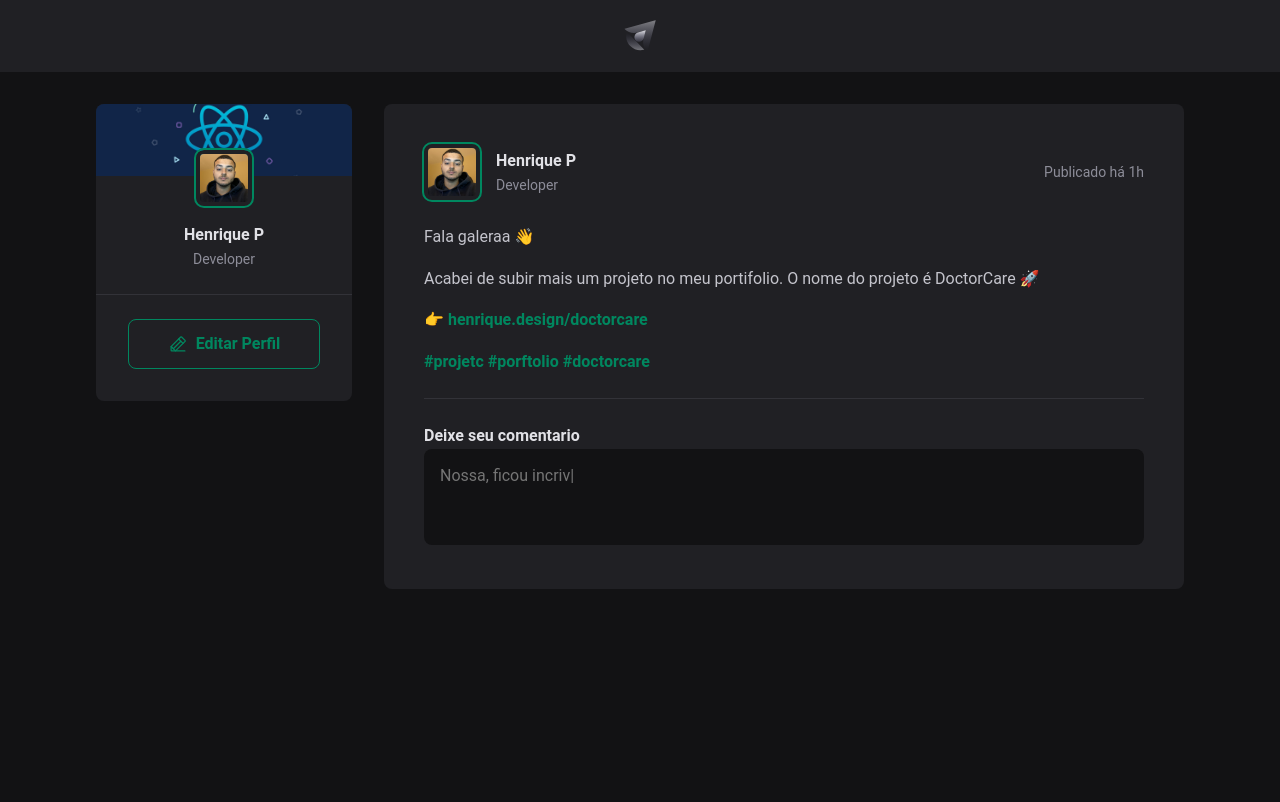
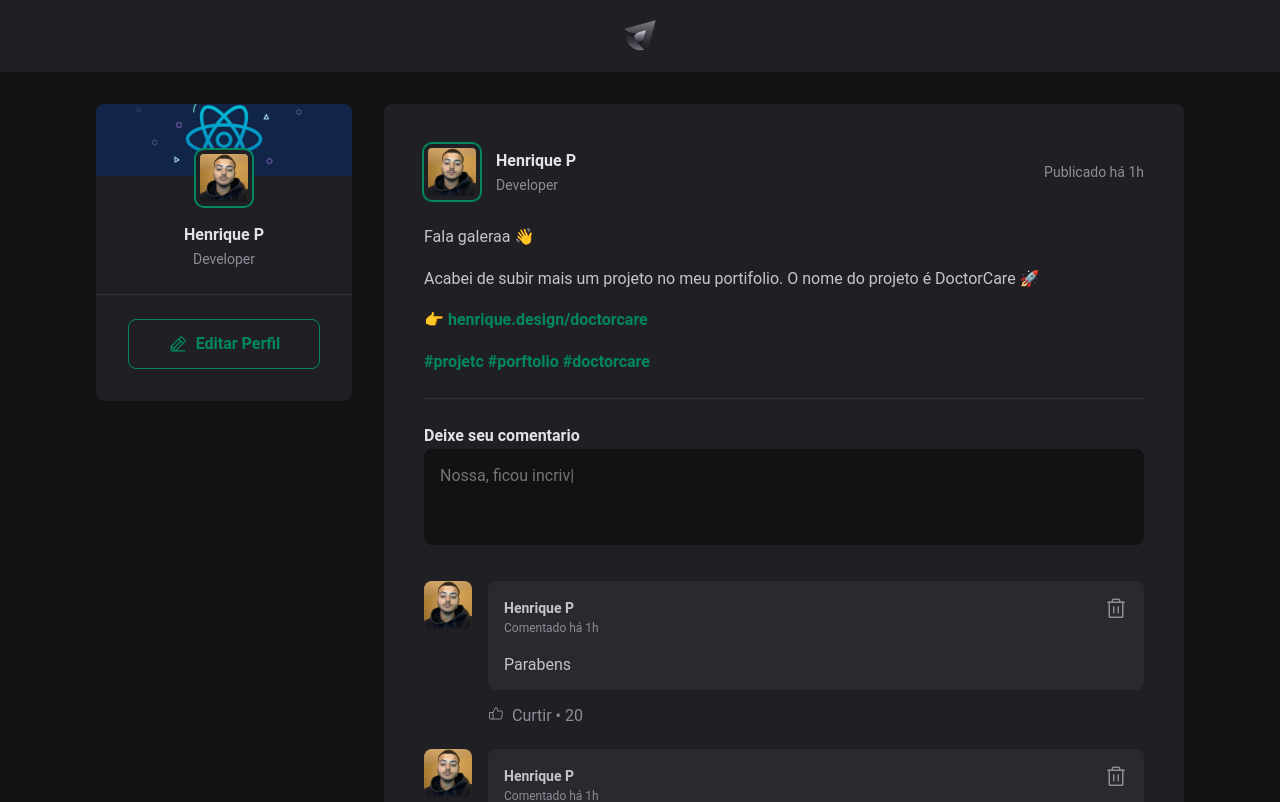
Before and after one commit to Zilla3k/QuickTweet, a React (Vite) app: page / in a window 1280 px wide. Shown: the top 802 px of the page. Built offline with nearby package versions, Linux system fonts and the light colour scheme.

Commit message:
comentarios de usuarios

```diff
--- /dev/null
+++ b/src/components/Comment/Comment.jsx
@@ -0,0 +1,39 @@
+import styles from './Comment.module.css';
+import { ThumbsUp, Trash } from 'phosphor-react';
+
+import profile from '../../assets/img/profile.png';
+
+export function Comment() {
+  return (
+    <div className={styles.comment}>
+      <img className={styles.avatarComment} src={profile} />
+
+      <div className={styles.boxComment}>
+        <div className={styles.commentContent}>
+          <header>
+            <div className={styles.authorComment}>
+              <strong>Henrique P</strong>
+              <time
+                title="16 de Fevereiro às 21h"
+                dateTime="2023-02-16 21:21:04"
+              >
+                Comentado há 1h
+              </time>
+            </div>
+            <button title="Deletar comentario">
+              <Trash size={24} />
+            </button>
+          </header>
+          <p>Parabens</p>
+        </div>
+
+        <footer>
+          <button>
+            <ThumbsUp />
+            Curtir <span>20</span>
+          </button>
+        </footer>
+      </div>
+    </div>
+  );
+}
--- /dev/null
+++ b/src/components/Comment/Comment.module.css
@@ -0,0 +1,90 @@
+.comment{
+  margin-top: 1.5rem;
+  display: flex;
+  gap: 1rem;
+}
+
+
+.avatarComment {
+  width: 3rem;
+  height: 3rem;
+  border-radius: 8px;
+}
+
+.boxComment{
+  flex: 1;
+}
+
+.commentContent{
+  background-color: var(--gray-700);
+  border-radius: 8px;
+  padding: 1rem;
+}
+
+.commentContent header{
+  display: flex;
+  align-self:flex-start;
+  justify-content: space-between;
+}
+
+.authorComment strong{
+  display: block;
+  font-size: .875rem;
+  line-height: 1.6;
+}
+
+.authorComment time{
+  display: block;
+  font-size: .75rem;
+  line-height: 1.6;
+  color: var(--gray-400);
+}
+
+.commentContent header button{
+  background-color: transparent;
+  border: 0;
+  color: var(--gray-400);
+  cursor: pointer;
+  line-height: 0;
+  border-radius: 4px;
+  /* para alterar o widht e o height
+  alterar o size do icone no Comment.jsx */
+  height: 24px;
+  width: 24px;
+}
+
+.commentContent header button:hover{
+  color: var(--red-500);
+}
+
+.commentContent p{
+  margin-top: 1rem;
+  color: var(--gray-300);
+}
+
+.boxComment footer{
+  margin-top: 1rem;
+}
+
+.boxComment footer button{
+  background-color: transparent;
+  border: 0;
+  color: var(--gray-400);
+  cursor: pointer;
+  display: flex;
+  align-content: center;
+  border-radius: 2px;
+}
+
+.boxComment footer svg:hover{
+  color: var(--green-300);
+}
+
+.boxComment footer svg{
+  margin-right: .5rem;
+}
+.boxComment footer button span::before{
+  content:'\2022';
+  padding: 0 .25rem;
+
+}
--- a/src/components/Post/Post.jsx
+++ b/src/components/Post/Post.jsx
@@ -1,4 +1,5 @@
 import styles from './Post.module.css';
+import { Comment } from '../Comment/Comment';
 
 import profile from '../../assets/img/profile.png';
 
@@ -44,6 +45,12 @@ export function Post() {
           <button type="submit">Comentar</button>
         </div>
       </form>
+
+      <div className={styles.commentList}>
+        <Comment />
+        <Comment />
+        <Comment />
+      </div>
     </article>
   );
 }
--- a/src/components/Post/Post.module.css
+++ b/src/components/Post/Post.module.css
@@ -117,3 +117,7 @@
 .formComment button[type='submit']:hover{
   background-color: var(--green-300);
 }
+
+.commentList{
+  margin-top: 2rem;
+}
--- a/src/global.css
+++ b/src/global.css
@@ -11,6 +11,8 @@
   /*  */
   --green-300: #00B37E;
   --green-500: #00875F;
+  /*  */
+  --red-500: #F75A68;
 }
 
 :focus{
```
